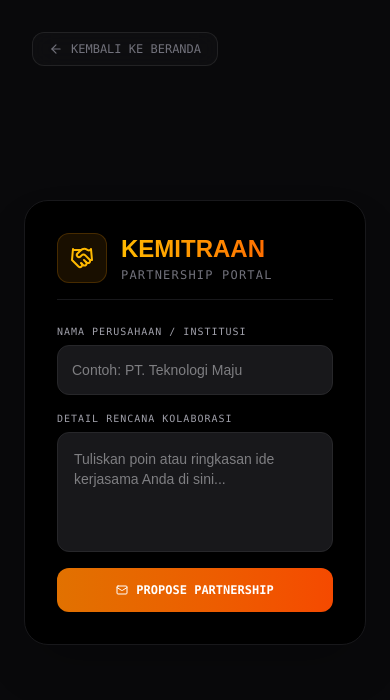
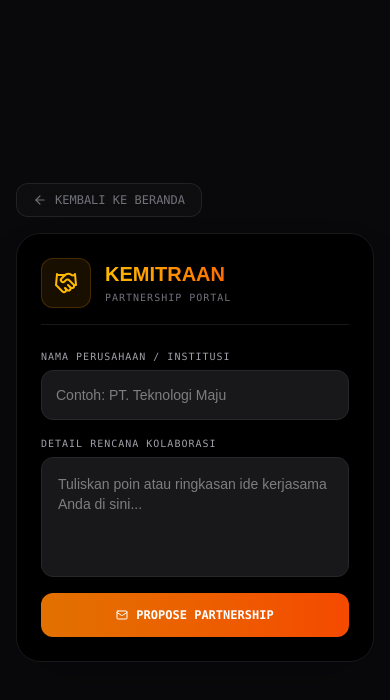
Before and after one commit to imamxpsg-png/Web-imz, a Next.js app: page /kerjasama in a window 390 px wide. Shown: the top 700 px of the page. Built offline with nearby package versions, Linux system fonts and the light colour scheme; no server answers.

Commit message:
Refactor Supabase client initialization and error handling
Refactor Supabase client initialization to handle environment variables more safely and improve error handling during form submission.

```diff
--- a/app/kerjasama/page.tsx
+++ b/app/kerjasama/page.tsx
@@ -5,10 +5,14 @@ import { createClient } from "@supabase/supabase-js";
 import Link from "next/link";
 import { ArrowLeft, Handshake, Mail } from "lucide-react";
 
-// Perbaikan inisialisasi menggunakan environment variables agar Vercel tidak error saat build
-const supabaseUrl = process.env.NEXT_PUBLIC_SUPABASE_URL || "";
-const supabaseAnonKey = process.env.NEXT_PUBLIC_SUPABASE_ANON_KEY || "";
-const supabase = createClient(supabaseUrl, supabaseAnonKey);
+// Mengambil nilai variabel lingkungan dari Next.js / Vercel
+const supabaseUrl = process.env.NEXT_PUBLIC_SUPABASE_URL;
+const supabaseAnonKey = process.env.NEXT_PUBLIC_SUPABASE_ANON_KEY;
+
+// Proteksi agar Vercel tidak mogok/error saat mendeteksi string kosong selama proses build statis
+const supabase = supabaseUrl && supabaseAnonKey
+  ? createClient(supabaseUrl, supabaseAnonKey)
+  : null;
 
 export default function KerjasamaPage() {
   const [namaMitra, setNamaMitra] = useState("");
@@ -20,6 +24,13 @@ export default function KerjasamaPage() {
     e.preventDefault();
     setLoading(true);
     setStatus("");
+
+    // Validasi sistem jika variabel lingkungan di Vercel lupa dikonfigurasi
+    if (!supabase) {
+      setStatus("Gagal mengirim: Konfigurasi API database di server Vercel belum lengkap.");
+      setLoading(false);
+      return;
+    }
 
     const teksGabungan = `[MITRA: ${namaMitra}] - ${proposal}`;
 
@@ -38,43 +49,67 @@ export default function KerjasamaPage() {
       }
     } catch (err: any) {
       console.error("Network Error:", err);
-      setStatus("Gagal mengirim karena masalah koneksi.");
+      setStatus("Gagal mengirim karena kendala jaringan.");
     } finally {
       setLoading(false);
     }
   };
 
   return (
-    <div className="w-screen min-h-screen bg-zinc-950 text-white flex flex-col justify-center items-center p-6" suppressHydrationWarning>
-      <Link href="/" className="absolute top-8 left-8 flex items-center gap-2 text-xs font-mono text-zinc-500 hover:text-white border border-zinc-800/80 bg-zinc-900/40 backdrop-blur-md px-4 py-2 rounded-xl transition-all cursor-pointer">
-        <ArrowLeft size={14} /> KEMBALI KE BERANDA
-      </Link>
+    <div className="w-screen min-h-screen bg-zinc-950 text-white flex flex-col justify-center items-center p-4 sm:p-6" suppressHydrationWarning>
+      {/* Tombol kembali yang posisinya disesuaikan agar pas di layar HP dan tidak menumpuk */}
+      <div className="w-full max-w-xl mb-4 sm:absolute sm:top-8 sm:left-8 flex justify-start">
+        <Link href="/" className="flex items-center gap-2 text-xs font-mono text-zinc-500 hover:text-white border border-zinc-800/80 bg-zinc-900/40 backdrop-blur-md px-4 py-2 rounded-xl transition-all cursor-pointer">
+          <ArrowLeft size={14} /> KEMBALI KE BERANDA
+        </Link>
+      </div>
 
-      <div className="w-full max-w-xl bg-black border border-zinc-900 p-8 rounded-3xl shadow-2xl relative z-10 flex flex-col gap-6 animate-fade-in" suppressHydrationWarning>
+      <div className="w-full max-w-xl bg-black border border-zinc-900 p-6 sm:p-8 rounded-3xl shadow-2xl relative z-10 flex flex-col gap-6 animate-fade-in" suppressHydrationWarning>
         <div className="border-b border-zinc-900 pb-4 flex items-center gap-3.5">
-          <div className="p-3 rounded-xl bg-amber-500/10 border border-amber-500/20 text-amber-400"><Handshake size={24} /></div>
+          <div className="p-3 rounded-xl bg-amber-500/10 border border-amber-500/20 text-amber-400">
+            <Handshake size={24} />
+          </div>
           <div>
-            <h1 className="text-2xl font-black text-transparent bg-clip-text bg-gradient-to-r from-amber-400 to-orange-500 uppercase">Kemitraan</h1>
-            <p className="text-zinc-500 text-xs font-mono tracking-widest uppercase mt-0.5">Partnership Portal</p>
+            <h1 className="text-xl sm:text-2xl font-black text-transparent bg-clip-text bg-gradient-to-r from-amber-400 to-orange-500 uppercase">Kemitraan</h1>
+            <p className="text-zinc-500 text-[10px] sm:text-xs font-mono tracking-widest uppercase mt-0.5">Partnership Portal</p>
           </div>
         </div>
 
         <form onSubmit={kirimKemitraan} className="flex flex-col gap-4">
           <div className="flex flex-col gap-1.5">
             <label className="text-[10px] font-mono tracking-widest text-zinc-400 uppercase">Nama Perusahaan / Institusi</label>
-            <input type="text" value={namaMitra} onChange={(e) => setNamaMitra(e.target.value)} placeholder="Contoh: PT. Teknologi Maju" className="w-full p-3.5 bg-zinc-900 border border-zinc-800 rounded-xl text-sm focus:outline-none focus:border-amber-500 transition-all text-zinc-200" required disabled={loading} />
+            <input
+              type="text"
+              value={namaMitra}
+              onChange={(e) => setNamaMitra(e.target.value)}
+              placeholder="Contoh: PT. Teknologi Maju"
+              className="w-full p-3.5 bg-zinc-900 border border-zinc-800 rounded-xl text-sm focus:outline-none focus:border-amber-500 transition-all text-zinc-200"
+              required
+              disabled={loading}
+            />
           </div>
 
           <div className="flex flex-col gap-1.5">
             <label className="text-[10px] font-mono tracking-widest text-zinc-400 uppercase">Detail Rencana Kolaborasi</label>
-            <textarea value={proposal} onChange={(e) => setProposal(e.target.value)} placeholder="Tuliskan poin atau ringkasan ide kerjasama Anda di sini..." className="w-full p-4 bg-zinc-900 border border-zinc-800 rounded-xl text-sm min-h-[120px] focus:outline-none focus:border-amber-500 transition-all text-zinc-200 resize-none" required disabled={loading} />
+            <textarea
+              value={proposal}
+              onChange={(e) => setProposal(e.target.value)}
+              placeholder="Tuliskan poin atau ringkasan ide kerjasama Anda di sini..."
+              className="w-full p-4 bg-zinc-900 border border-zinc-800 rounded-xl text-sm min-h-[120px] focus:outline-none focus:border-amber-500 transition-all text-zinc-200 resize-none"
+              required
+              disabled={loading}
+            />
           </div>
 
-          <button type="submit" disabled={loading} className="w-full bg-gradient-to-r from-amber-600 to-orange-600 font-mono text-xs font-bold py-3.5 rounded-xl cursor-pointer flex items-center justify-center gap-2">
+          <button
+            type="submit"
+            disabled={loading}
+            className="w-full bg-gradient-to-r from-amber-600 to-orange-600 font-mono text-xs font-bold py-3.5 rounded-xl cursor-pointer flex items-center justify-center gap-2 hover:opacity-90 transition-all"
+          >
             {loading ? "MENGIRIM..." : <><Mail size={12} /> PROPOSE PARTNERSHIP</>}
           </button>
 
-          {status && <p className="text-xs font-mono text-center mt-2 text-amber-400">{status}</p>}
+          {status && <p className="text-xs font-mono text-center mt-2 text-amber-400 px-2 leading-relaxed">{status}</p>}
         </form>
       </div>
     </div>
```
